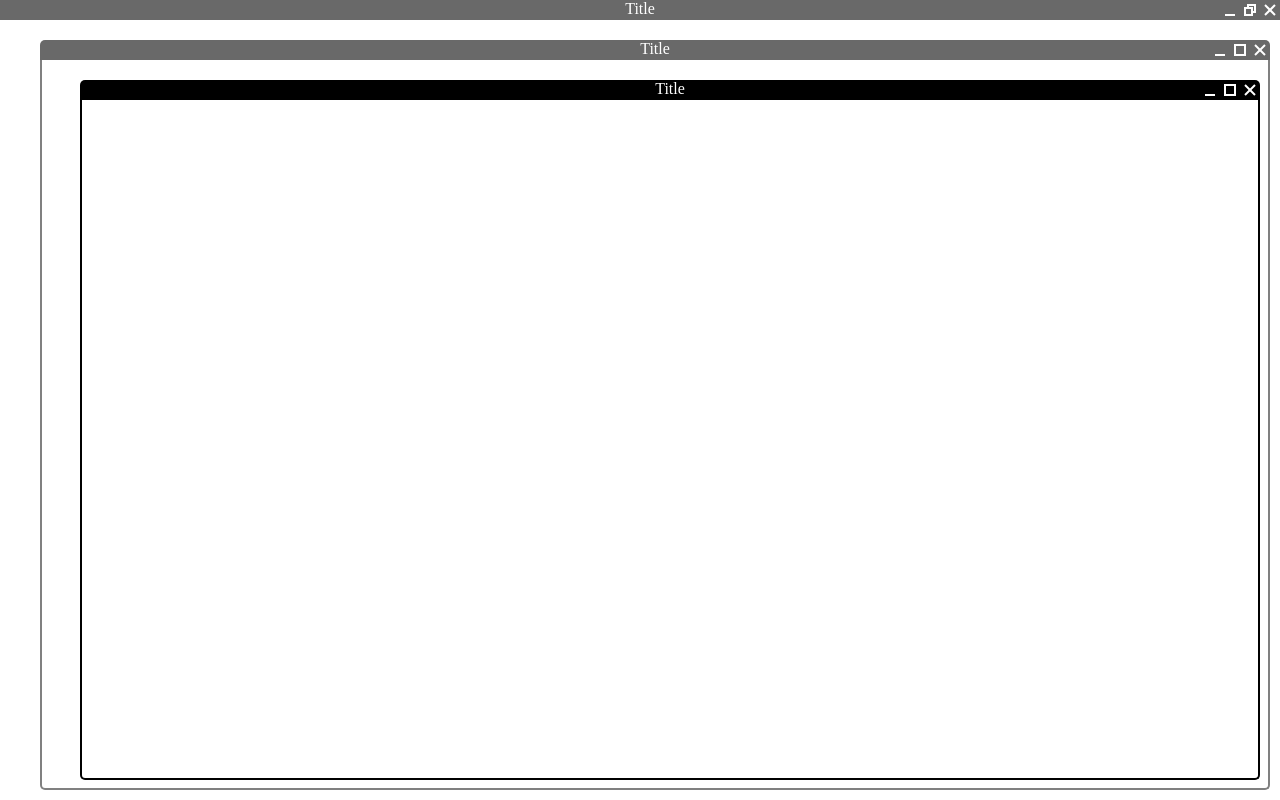
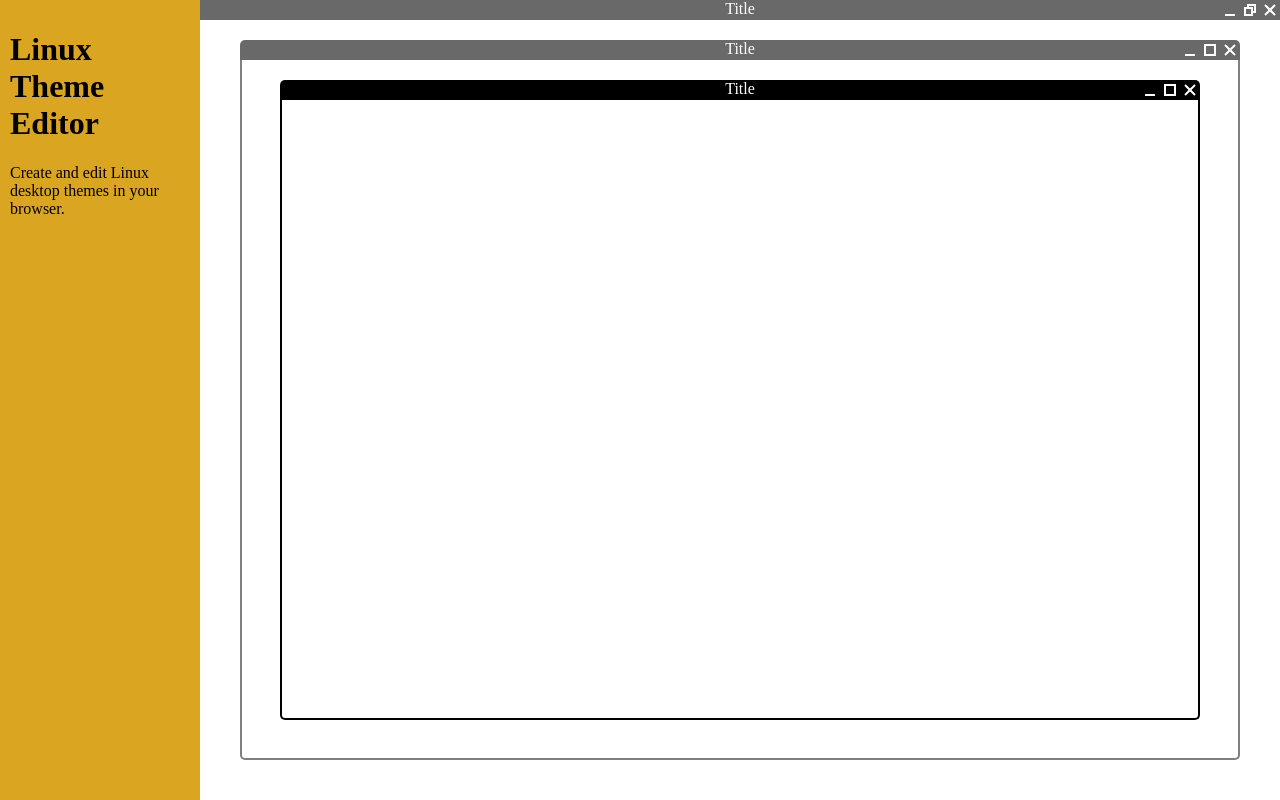
Before and after one commit to Teledar/linux-theme-editor, a React (Vite) app: page / in a window 1280 px wide. Built offline with nearby package versions, Linux system fonts and the light colour scheme.

Commit message:
Add settings pane

```diff
--- /dev/null
+++ b/src/App.css
@@ -0,0 +1,33 @@
+div.windowContainer {
+  position: absolute;
+  top: 0;
+  left: 200px;
+  right: 0;
+  bottom: 0;
+}
+
+div.settingsContainer {
+  position: absolute;
+  top: 0;
+  left: 0;
+  bottom: 0;
+  width: 180px;
+  padding: 10px;
+  background-color: goldenrod;
+}
+
+@media (max-width: 800px) {
+
+  div.windowContainer {
+    left: 0;
+  }
+
+  div.settingsContainer {
+    width: unset;
+    top: 10px;
+    left: 10px;
+    right: 10px;
+    bottom: 10px;
+    display: none;
+  }
+}
--- a/src/App.jsx
+++ b/src/App.jsx
@@ -1,5 +1,6 @@
 import { useState } from 'react'
 import WindowSimulation from './components/WindowSimulation'
+import './App.css'
 
 const defaultWindowStyle = {
   backgroundColor: 'white',
@@ -118,22 +119,28 @@ const defaultStyle = {
 
 const App = () => {
   const [style, setStyle] = useState(defaultStyle)
+  const [setting, setSetting] = useState('')
 
   return (
     <>
-      <h1>Linux Theme Editor</h1>
+      <div className='windowContainer'>
         <WindowSimulation
           style={style.maximizedWindow}
           position={{ top:0, left:0, right:0, bottom:0 }}
         />
         <WindowSimulation
           style={style.unfocusedWindow}
-        position={{ top:40, left:40, right:10, bottom:10 }}
+          position={{ top:40, left:40, right:40, bottom:40 }}
         />
         <WindowSimulation
           style={style.window}
-        position={{ top:80, left:80, right:20, bottom:20 }}
+          position={{ top:80, left:80, right:80, bottom:80 }}
         />
+      </div>
+      <div className='settingsContainer'>
+        <h1>{setting ? setting : 'Linux Theme Editor'}</h1>
+        <p>Create and edit Linux desktop themes in your browser.</p>
+      </div>
     </>
   )
 }
--- a/src/components/WindowSimulation.jsx
+++ b/src/components/WindowSimulation.jsx
@@ -49,7 +49,7 @@ const TitleBar = (props) => {
 const WindowSimulation = (props) => {
   const style = {
     ...props.position,
-    position: 'fixed',
+    position: 'absolute',
   }
 
   const contentStyle = {
```
Lines whose indentation alone changed are shown as unchanged.
